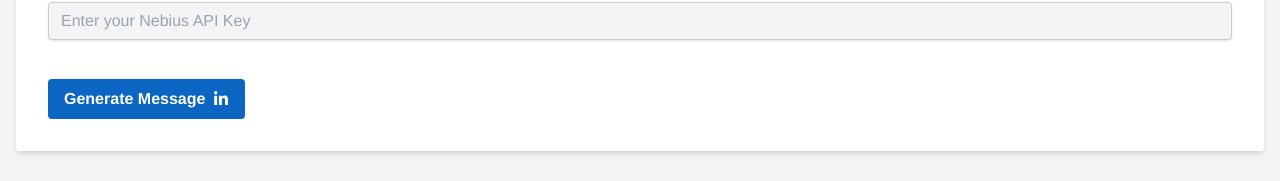
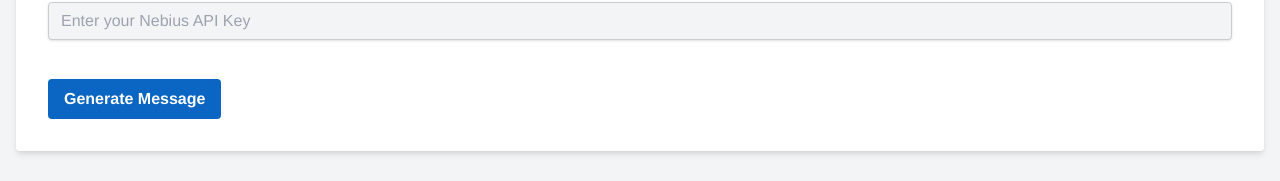
Before and after one commit to xchar08/networth, a React (Vite) app in the folder frontend/: page / in a window 1280 px wide. Shown: the part 352-533 px from the top of the page. Built offline with nearby package versions, Linux system fonts and the light colour scheme.

Commit message:
removed linkedin logo

```diff
--- a/frontend/src/components/Form.jsx
+++ b/frontend/src/components/Form.jsx
@@ -3,7 +3,6 @@
 import React, { useState } from 'react';
 import axios from 'axios';
 import { motion } from 'framer-motion';
-import { FaLinkedinIn } from 'react-icons/fa';
 
 function Form({ onResult, onError }) {
   const [linkedin1, setLinkedin1] = useState('');
@@ -117,7 +116,6 @@
             </svg>
           )}
           {loading ? 'Generating...' : 'Generate Message'}
-          <FaLinkedinIn className="ml-2" />
         </motion.button>
       </div>
     </motion.form>
```
